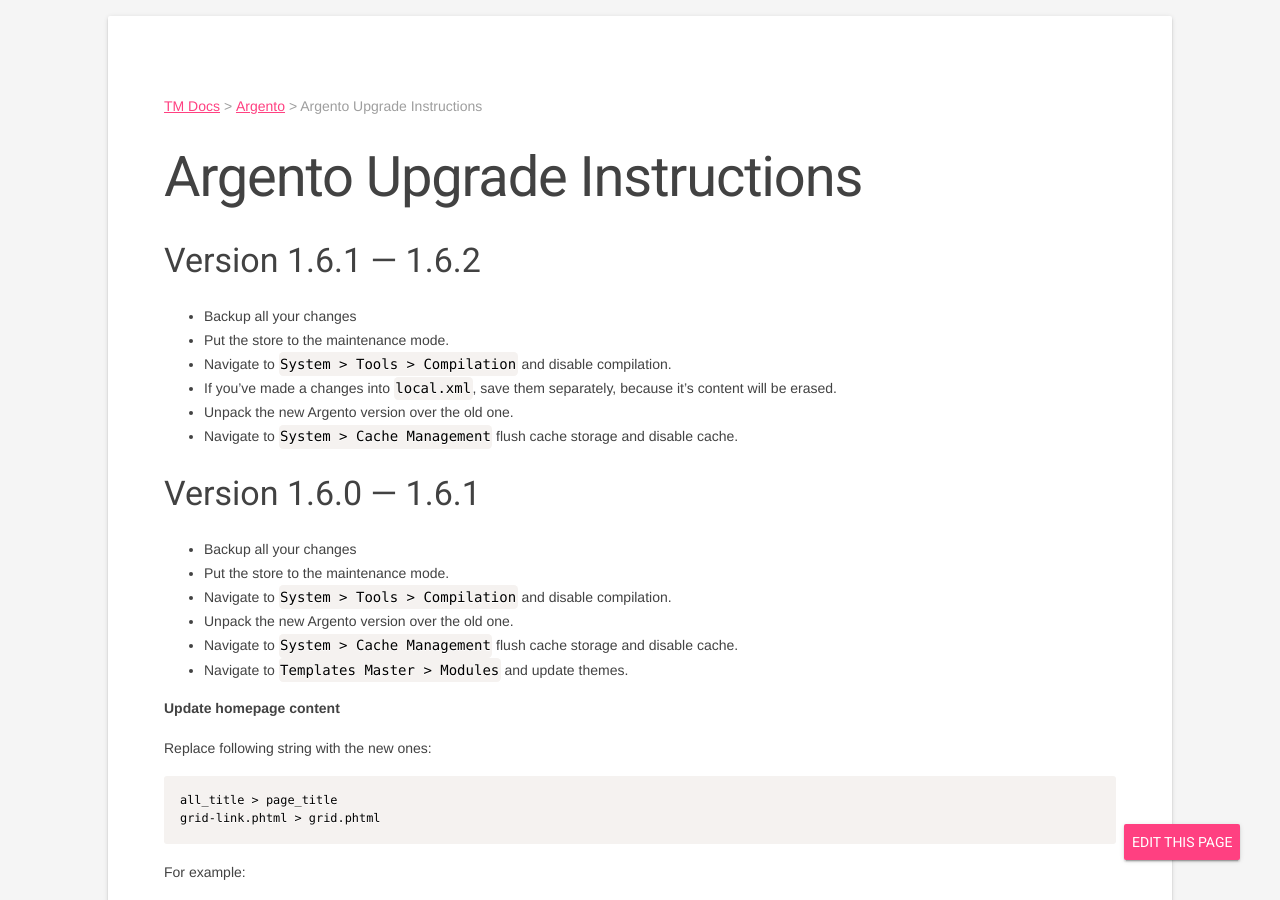
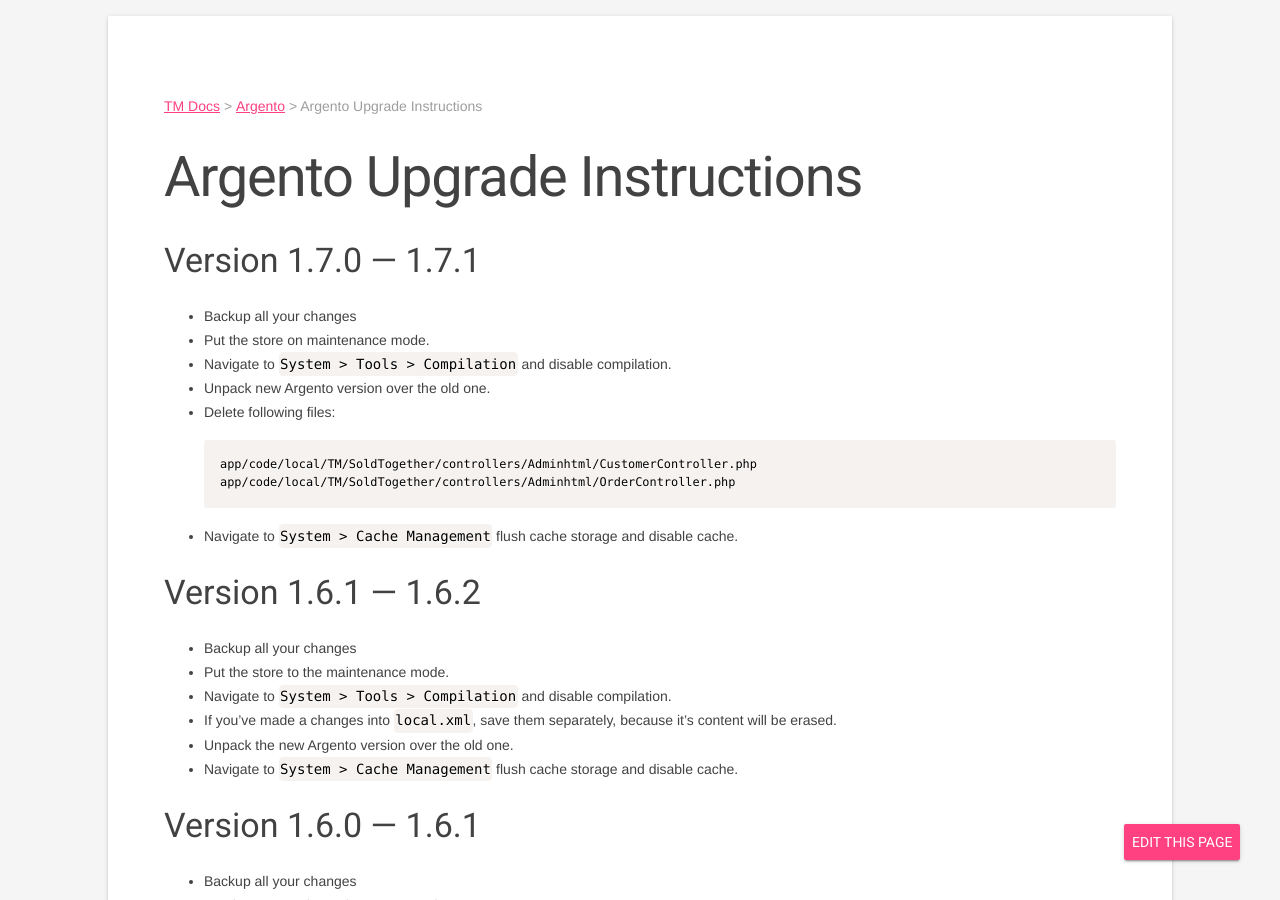
Before and after one commit to tmhub/tmhub.github.io, a Jekyll site: the page built from argento/upgrade-instructions.md, in a window 1280 px wide and 900 px high. Built offline with Jekyll 4.4.1, drawn with Linux system fonts in a browser that asks for light colours.

Commit message:
Added upgrade instructions

````diff
--- a/argento/upgrade-instructions.md
+++ b/argento/upgrade-instructions.md
@@ -7,6 +7,21 @@
 ---
 
 # Argento Upgrade Instructions
+
+### Version 1.7.0 — 1.7.1
+
+ -  Backup all your changes
+ -  Put the store on maintenance mode.
+ -  Navigate to `System > Tools > Compilation` and disable compilation.
+ -  Unpack new Argento version over the old one.
+ -  Delete following files:
+
+    ```
+    app/code/local/TM/SoldTogether/controllers/Adminhtml/CustomerController.php
+    app/code/local/TM/SoldTogether/controllers/Adminhtml/OrderController.php
+    ```
+
+ -  Navigate to `System > Cache Management` flush cache storage and disable cache.
 
 ### Version 1.6.1 — 1.6.2
 
````
Also changed, not shown: argento/index.md (+1 -0 lines).
